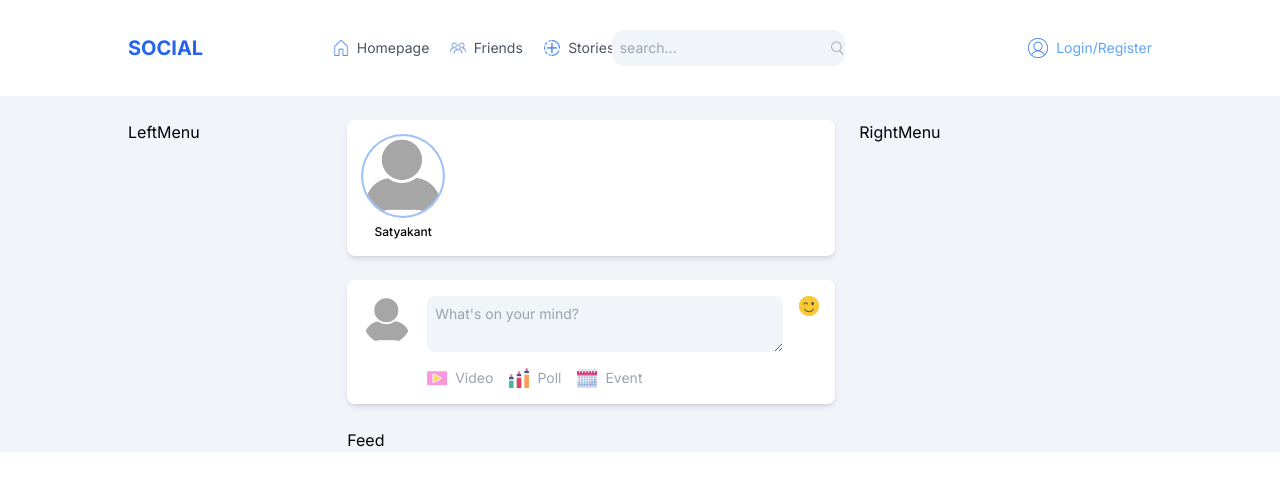
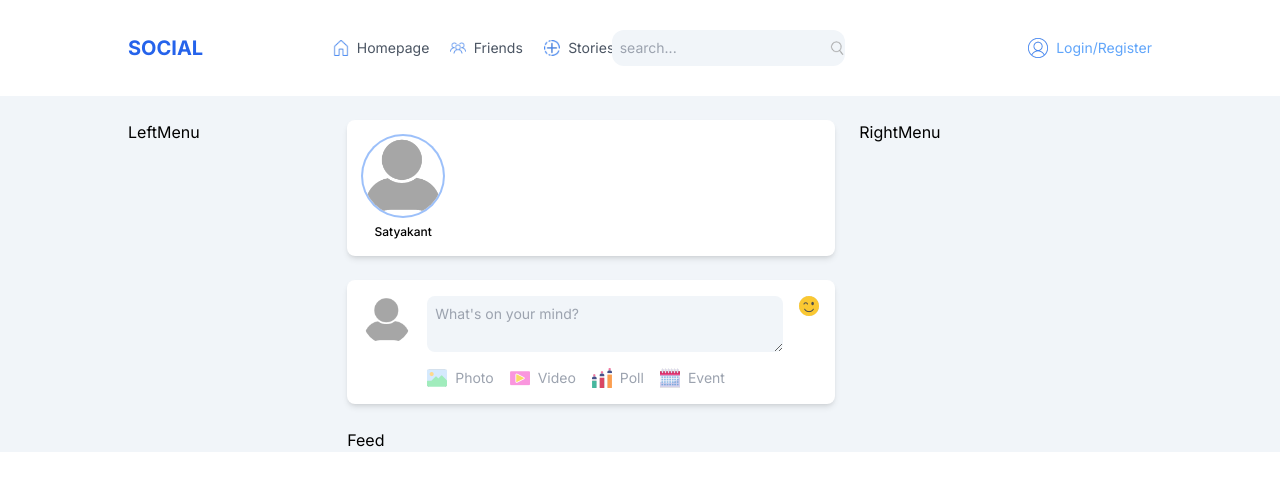
Before and after one commit to SatyaS18/social-media-app, a Next.js app: page / in a window 1280 px wide. Shown: the top 490 px of the page. Built offline with nearby package versions, Linux system fonts and the light colour scheme; no server answers.

Commit message:
add image

```diff
--- a/src/components/AddPost.tsx
+++ b/src/components/AddPost.tsx
@@ -40,6 +40,13 @@ const AddPost = () => {
 
         {/* POST OPTIONS  */}
         <div className="flex items-center gap-4 mt-4 text-gray-400 flex-wrap">
+          <div
+            className="flex items-center gap-2 cursor-pointer"
+            //   onClick={() => open()}
+          >
+            <Image src="/addimage.png" alt="" width={20} height={20} />
+            Photo
+          </div>
           <div className="flex items-center gap-2 cursor-pointer">
             <Image src="/addVideo.png" alt="" width={20} height={20} />
             Video
```
Also changed, not shown: public/addimage.png (added).
